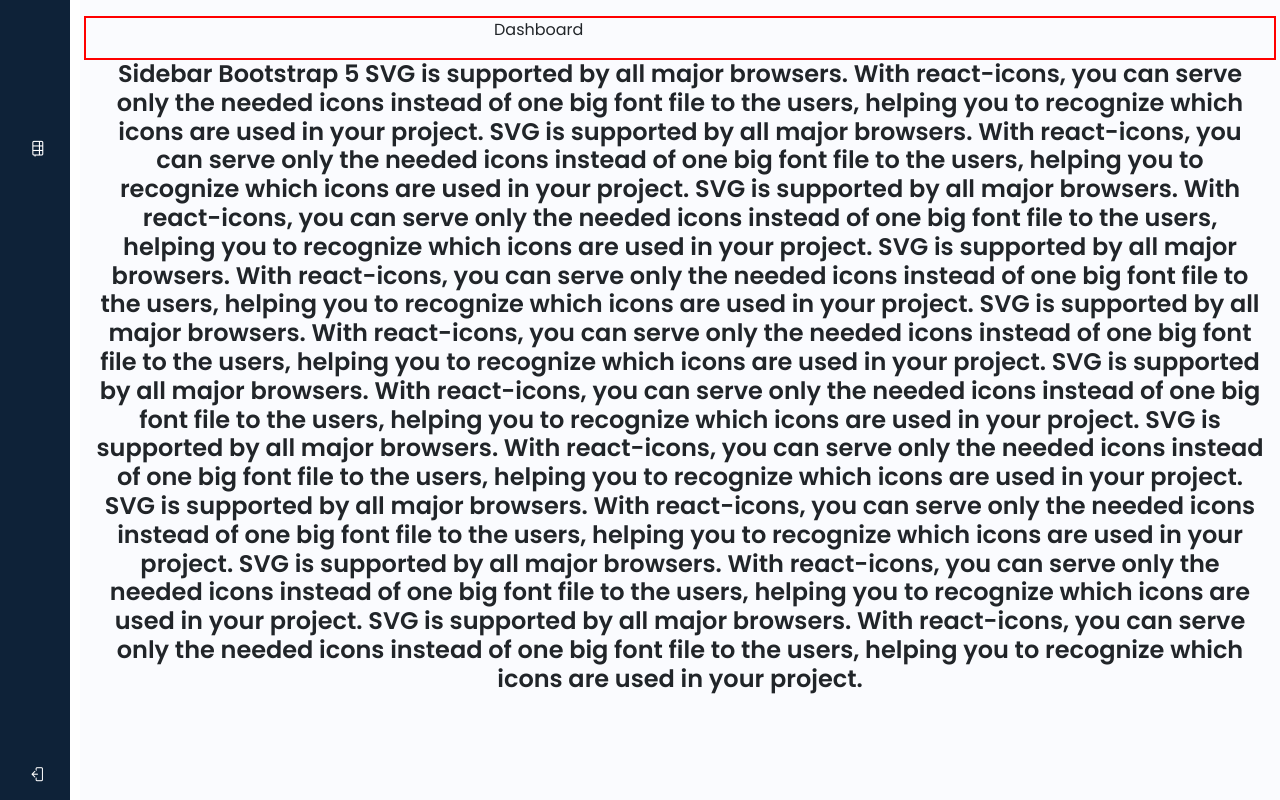
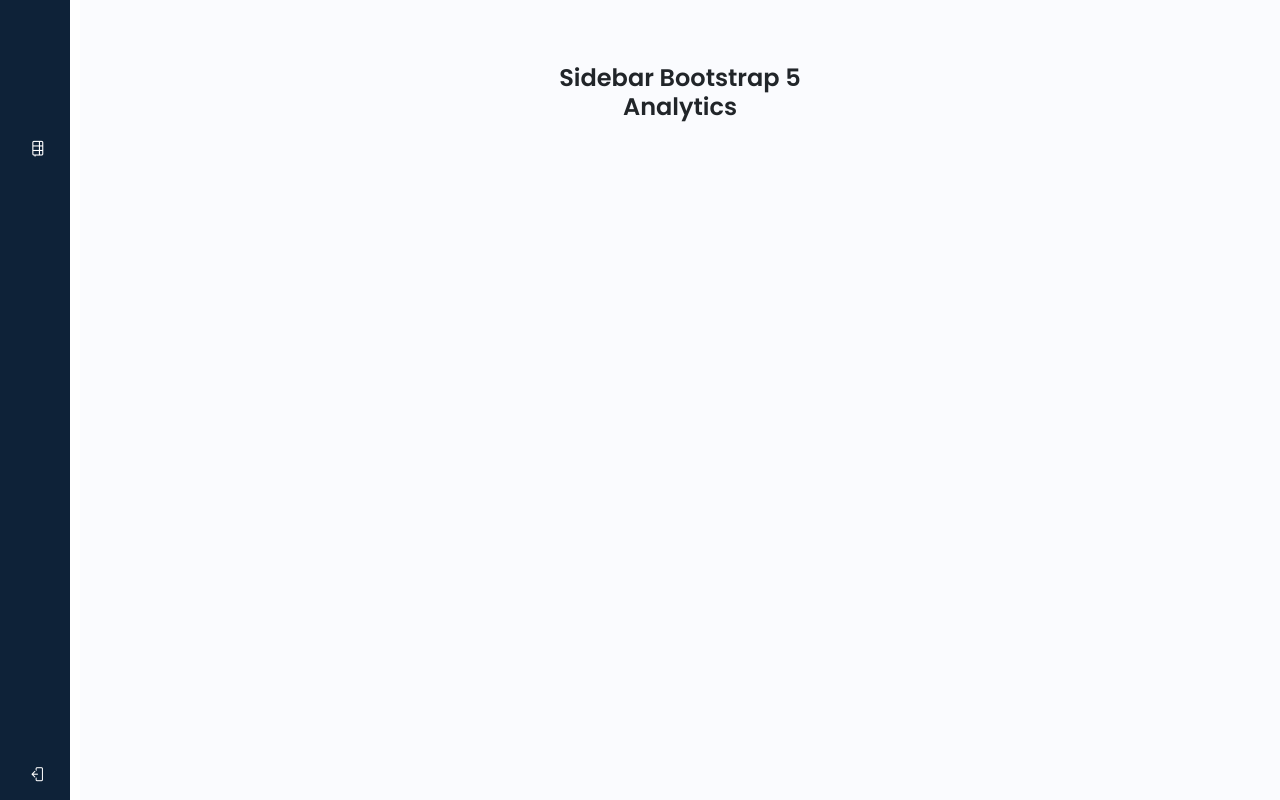
Before and after one commit to arm-solution/arm-solutions-frontend-sc, a React (Create React App) app: page /admin in a window 1280 px wide. Built offline with nearby package versions, Linux system fonts and the light colour scheme; some icons are missing.

Commit message:
set up child router

```diff
--- a/src/components/MobileFirstNavigation.jsx
+++ b/src/components/MobileFirstNavigation.jsx
@@ -4,12 +4,19 @@ const MobileFirstNavigation = ({ handleToggle }) => {
   return (
     <>
 
-        {/* <nav class="navbar navbar-light bg-light">
-        <span class="navbar-brand mb-0 h1">Navbar</span>
-        </nav> */}
+        <nav className="navbar bg-dark navbar-mobile">
+          <div className="container-fluid">
+          <button className="toggle-btn-mobile button-toggle-mobile text-dark" onClick={handleToggle}>
+                  <i className="lni lni-grid-alt text-white font-weight-bold"></i>
+          </button>
+          <div className="flex-grow-1 text-center">
+                <p className="text-white m-0 mx-3 mr-5">Dashboard</p>
+            </div>
+          </div>
+        </nav>
 
 
-        <div className="row" style={{border: '2px solid red'}}>
+        {/* <div className="row" style={{border: '2px solid red'}}>
             <div className="col-sm-4" >
                 <button className="toggle-btn-mobile button-toggle-mobile text-dark" onClick={handleToggle}>
                   <i className="lni lni-grid-alt text-dark font-weight-bold"></i>
@@ -20,7 +27,7 @@ const MobileFirstNavigation = ({ handleToggle }) => {
             <p>Dashboard</p>
 
             </div>
-          </div>
+          </div> */}
 
     </>
   )
--- a/src/customs/AdminDashboard.css
+++ b/src/customs/AdminDashboard.css
@@ -156,6 +156,7 @@ a.sidebar-link:hover {
     border: 0;
     padding: 1rem 1.5rem;
     margin: 0 !important;
+    /* margin-right: 16px; */
 }
 
 .toggle-btn-mobile i {
@@ -163,6 +164,38 @@ a.sidebar-link:hover {
     color: #FFF;
 }
 
+.navbar-mobile {
+    position: fixed !important;
+    top: 0 !important;
+    width: 100% !important;
+    background-color: #0E2238 !important;
+    overflow: hidden !important;
+    z-index: 1000 !important; /* Ensure the navbar is on top of other content */
+    margin: 0 !important;
+    padding: 0 !important;
+    height: 4rem;
+}
+
+.flex-grow-1 {
+    flex-grow: 1; /* Allows the text to grow and center itself */
+}
+
+.text-center {
+    display: flex;
+    justify-content: center;
+}
+
+.text-white {
+    color: #f2f2f2 !important;
+}
+
+.m-0 {
+    margin: 0 !important;
+}
+
+.mx-3 {
+    margin-right: 45px !important; /* Add margin-right to the p tag */
+}
 
 /* this is for mobile base */
 @media (max-width: 600px) {
@@ -184,4 +217,8 @@ a.sidebar-link:hover {
         display: none;
     }
 
+    .navbar-mobile {
+        display: none;
+    }
+
 }
--- a/src/pages/AdminDashboard.jsx
+++ /dev/null
@@ -1,55 +0,0 @@
-import React, { useState } from 'react'
-import SideNavigation from '../components/SideNavigation'
-import './../customs/AdminDashboard.css';
-import MobileFirstNavigation from '../components/MobileFirstNavigation';
-
-const AdminDashboard = () => {
-
-  const [isExpanded, setIsExpanded] = useState(false);
-  const [showSideNav, setShowSideNav] = useState(false)
-
-
-  const handleToggle = () => {
-    setShowSideNav(!showSideNav);
-    setIsExpanded(!isExpanded);
-  };
-
-  // const handleMobileNav = () => {
-  //   setShowSideNav(!showSideNav);
-  //   setIsExpanded(!isExpanded);
-  // }
-
-  return (
-    <>
-    <div className="wrapper">
-        <SideNavigation handleToggle={handleToggle} isExpanded={isExpanded} showSideNav={showSideNav} />
-
-        <div className="main p-3">
-      <MobileFirstNavigation handleToggle={handleToggle} />
-
-
-            <div className="text-center">
-                <h1>
-                    Sidebar Bootstrap 5
-
-                    SVG is supported by all major browsers. With react-icons, you can serve only the needed icons instead of one big font file to the users, helping you to recognize which icons are used in your project.
-                    SVG is supported by all major browsers. With react-icons, you can serve only the needed icons instead of one big font file to the users, helping you to recognize which icons are used in your project.
-                    SVG is supported by all major browsers. With react-icons, you can serve only the needed icons instead of one big font file to the users, helping you to recognize which icons are used in your project.
-                    SVG is supported by all major browsers. With react-icons, you can serve only the needed icons instead of one big font file to the users, helping you to recognize which icons are used in your project.
-                    SVG is supported by all major browsers. With react-icons, you can serve only the needed icons instead of one big font file to the users, helping you to recognize which icons are used in your project.
-                    SVG is supported by all major browsers. With react-icons, you can serve only the needed icons instead of one big font file to the users, helping you to recognize which icons are used in your project.
-                    SVG is supported by all major browsers. With react-icons, you can serve only the needed icons instead of one big font file to the users, helping you to recognize which icons are used in your project.
-                    SVG is supported by all major browsers. With react-icons, you can serve only the needed icons instead of one big font file to the users, helping you to recognize which icons are used in your project.
-                    SVG is supported by all major browsers. With react-icons, you can serve only the needed icons instead of one big font file to the users, helping you to recognize which icons are used in your project.
-                    SVG is supported by all major browsers. With react-icons, you can serve only the needed icons instead of one big font file to the users, helping you to recognize which icons are used in your project.
-
-                </h1>
-            </div>
-        </div>
-
-    </div>
-    </>
-  )
-}
-
-export default AdminDashboard
--- /dev/null
+++ b/src/pages/admin/AdminDashboard.jsx
@@ -0,0 +1,47 @@
+import React, { useState } from 'react'
+import SideNavigation from '../../components/SideNavigation'
+import './../../customs/AdminDashboard.css';
+import MobileFirstNavigation from '../../components/MobileFirstNavigation'
+import { Outlet } from 'react-router-dom';
+
+const AdminDashboard = () => {
+
+  const [isExpanded, setIsExpanded] = useState(false);
+  const [showSideNav, setShowSideNav] = useState(false)
+
+
+  const handleToggle = () => {
+    setShowSideNav(!showSideNav);
+    setIsExpanded(!isExpanded);
+  };
+
+  // const handleMobileNav = () => {
+  //   setShowSideNav(!showSideNav);
+  //   setIsExpanded(!isExpanded);
+  // }
+
+  return (
+    <>
+    <div className="wrapper">
+        <SideNavigation handleToggle={handleToggle} isExpanded={isExpanded} showSideNav={showSideNav} />
+
+        <div className="main p-3">
+         <MobileFirstNavigation handleToggle={handleToggle} className="mb-3"/>
+
+
+            <div className="text-center mt-5">
+                <h1>
+                    Sidebar Bootstrap 5
+
+                    <Outlet />
+
+                </h1>
+            </div>
+        </div>
+
+    </div>
+    </>
+  )
+}
+
+export default AdminDashboard
--- /dev/null
+++ b/src/pages/admin/Analytics.jsx
@@ -0,0 +1,9 @@
+import React from 'react'
+
+const Analytics = () => {
+  return (
+    <div>Analytics</div>
+  )
+}
+
+export default Analytics
--- /dev/null
+++ b/src/pages/admin/EmplyeesList.jsx
@@ -0,0 +1,9 @@
+import React from 'react'
+
+const EmplyeesList = () => {
+  return (
+    <div>EmplyeesList</div>
+  )
+}
+
+export default EmplyeesList
--- a/src/router.js
+++ b/src/router.js
@@ -2,13 +2,18 @@ import { createBrowserRouter, createRoutesFromElements, Route } from 'react-rout
 import LandingPage from './pages/LandingPage'
 import Login from './pages/Login';
 import NotFound from './pages/NotFound';
-import AdminDashboard from './pages/AdminDashboard';
+import AdminDashboard from './pages/admin/AdminDashboard';
+import EmplyeesList from './pages/admin/EmplyeesList';
+import Analytics from './pages/admin/Analytics';
 
 export const router = createBrowserRouter(createRoutesFromElements(
     <Route>
         <Route path='/' element={ <LandingPage /> } />
         <Route path='/login' element={ <Login /> } />
-        <Route path='/admin' element={ <AdminDashboard /> } />
+        <Route path='/admin' element={ <AdminDashboard /> } >
+            <Route path='' element={ <Analytics /> } />
+            <Route path='employees' element={ <EmplyeesList /> } />
+        </Route>
         <Route path='*' element={ <NotFound /> } />
     </Route>
 ))
```
